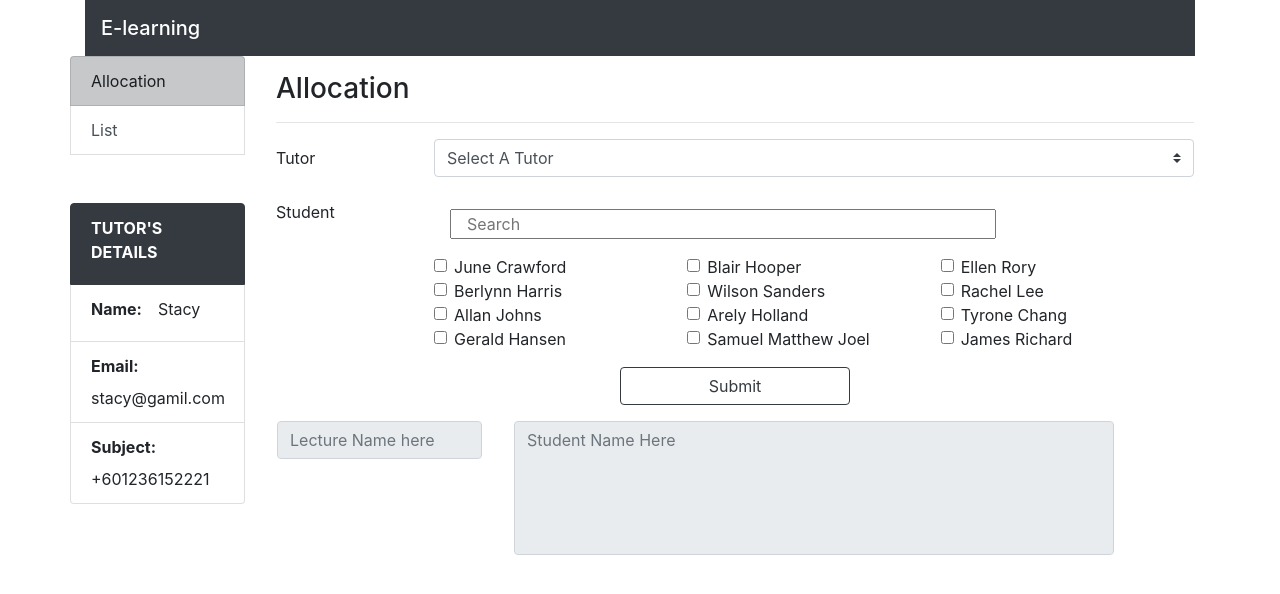
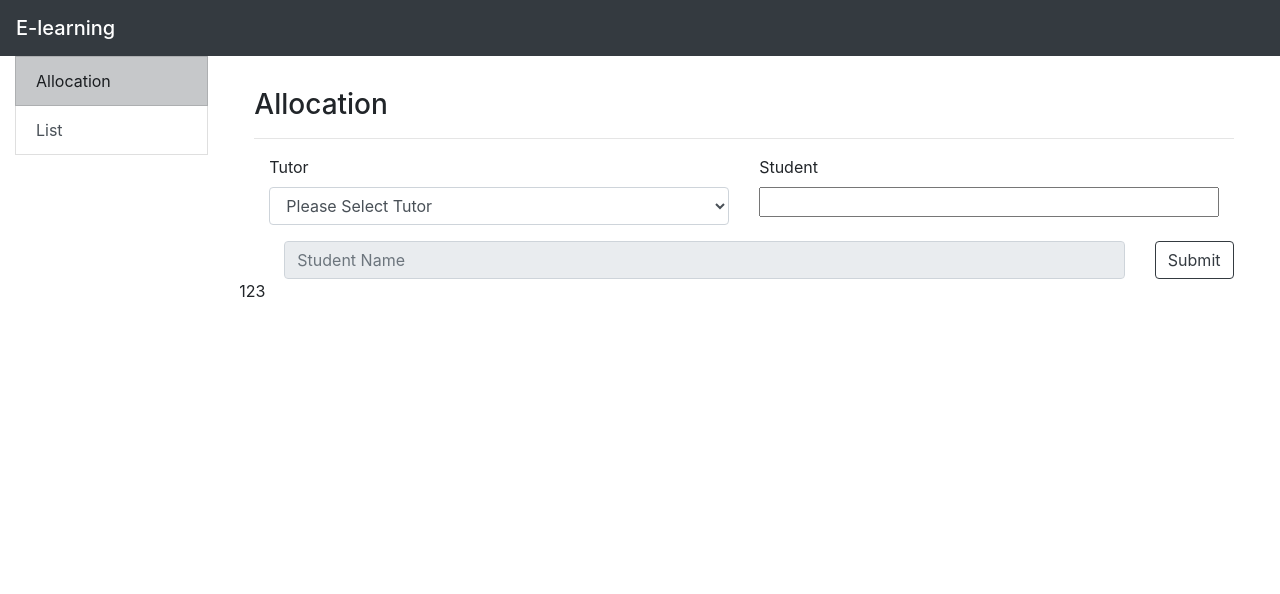
Before and after one commit to chonghow97/AgileProject, a PHP site: page /Admin_dashboard.php in a window 1280 px wide. Shown: the top 594 px of the page. Run offline with PHP 8.4, Linux system fonts and the light colour scheme; data comes from the database, SQL or seed files in the repository.

Commit message:
admin dashboard updated

```diff
--- a/Admin_dashboard.php
+++ b/Admin_dashboard.php
@@ -5,92 +5,59 @@ include './include/header.php';
 $sidebar = ['Allocation','List'];
 $url = ['Admin_dashboard.php','Admin_list.php'];
 $active_index = 0;
-	// if ($_SESSION == null) {
-	// 	echo "getout";
-	// }else{
-	// 	var_dump($_SESSION);
-	// }
 
 ?>
 <style type="text/css">
-	*{
-		/*outline: 1px solid red;*/
-	}
-	#studentOut{
-		resize: none;
-	}
+
 </style>
 
-<div class="row">
+<div class="row container-fluid mx-auto">
 	<div class="list-group col-2">
 		<?php include 'include/sidebar.php'; ?>
 	</div>
-	<div class="col p-3">
+	<div class="col-10 p-3">
+		<div class="container">
+			<p class="test"></p>
 			<h3>Allocation</h3>
 			<hr>
-<?php allocate(); ?>
+			<form class="container">
+				<div class="row">
+					<div class="col-xl-6">
+						<div class="form-group">
 
-		<form action="" method="post">
-			<div class="form-group row">
-				<label for="staticEmail" class="col-sm-2 col-form-label">Tutor</label>
-				<div id="selectTutorOption" class="col-sm-10">
-					<select class="custom-select" name="select_option" id="tutor">
-						<option selected disabled value="">Select A Tutor</option>
-						<?php get_tutor(); ?>
+							<label for="tutor">Tutor</label>
+
+							<select class="form-control" id="tutor">
+								<option hidden>Please Select Tutor</option>
+								<?php get_tutor() ?>
 							</select>
 						</div>
 					</div>
+					<div class="col-xl-6">
+						<label for="student">Student</label>
+						<div class="form-group">
+							<div class="mb-3">
+								<input type="text" name="" class="container-fluid">
+							</div>
 
-			<div class="form-group row ">
-				<label for="staticEmail" class="col-sm-2 col-form-label">Student</label>
-				<div class="col-sm-10">
-					<div class="p-3">
-						<input type="" name="" class="col-9" placeholder="Search" id="search">
-					</div>
-					<!-- checkbox -->
-					<div class="checkbox d-flex flex-wrap" id="student">
-						<?php
-						get_student();
-						?>
-
+							<div class="border pt-2 overflow-auto" style="height: 24rem" id="students">
+								<?php get_student() ?>
 							</div>
 						</div>
 					</div>
-			<div class="text-center">
-				<button type="button" class="btn btn-outline-dark col-3" data-toggle="modal" data-target="#finalCheck">Submit</button>
+					<div class="row container-fluid mx-auto">
+						<div class="col-11">
+							<input class="form-control Stu_display" type="text" placeholder="Student Name" readonly>
 						</div>
-				<!-- Modal -->
-
-<div class="modal fade" id="finalCheck" tabindex="-1" role="dialog" aria-labelledby="exampleModalCenterTitle" aria-hidden="true">
-  <div class="modal-dialog modal-dialog-centered" role="document">
-    <div class="modal-content">
-      <div class="modal-header">
-        <h5 class="modal-title" id="exampleModalLongTitle">Are you Sure To Allocate?</h5>
-        <button type="button" class="close" data-dismiss="modal" aria-label="Close">
-          <span aria-hidden="true">&times;</span>
-        </button>
-      </div>
-      <div class="modal-body" id="finalContent">
-        <small><i>Nothing to Select</i></small>
-      </div>
-      <div class="modal-footer">
-        <button type="button" class="btn btn-outline-dark" data-dismiss="modal">Let me think about it</button>
-        <button type="button" name="allocate" class="btn btn-secondary" id='allocate'>I'm sure</button>
+						<div class="col-1">
+							<button type="button" class="btn btn-outline-dark" id="allocate">Submit</button>
 						</div>
 					</div>
-  </div>
+
 				</div>
 			</form>
-		<fieldset disabled>
-			<div class="row">
-				<div class="text-center p-3 col-3">
-					<input type="text" name="tutor" id="tutorOut" class="form-control" placeholder="Lecture Name here">
 		</div>
-				<div class="text-center p-3 col-8">
-					<textarea class="form-control" name="student" id="studentOut" rows="5" placeholder="Student Name Here"></textarea>
-				</div>
-			</div>
-		</fieldset>
+		<p id="result">123</p>
 	</div>
 </div>
 <?php
@@ -102,106 +69,40 @@ include './include/footer.php';
 		//apperance
 		$("nav:nth(0)").addClass("bg-dark");
 		$("nav:nth(0)>span").addClass("text-white");
+		$(".list-group-item:nth(<?php echo $active_index ?>)").addClass("list-group-item-dark");
 
+		//student
+		$("#students").hide();
+		$("#tutor").change(function () {
+			$("#students").show();
+		});
+		$("#tutor,#students").change(function () {
+			var student = {name:[],id:[]};
+			$(".student:checked").each(function () {
+				student.id.push($(this).val());
+				student.name.push($(this).next().text());
+			})
+			var names = student.name.toString().replace(/,/g, ' | ');
 
-		$(".list-group-item:nth(<?php echo $active_index ?>)").addClass("list-group-item-dark");
-		var TutorName = "";
+			$(".Stu_display").attr("placeholder",names);
 
-		//checkbox verify
-		$(".checkbox,#tutor").change(function (){
-				TutorName = $("#tutor option:selected").text();
-				$("#tutorOut").attr("placeholder", TutorName);
-				var students = [];
+			var allocation = {tutor: $("#tutor option:selected").val(),student:student.id};
 
-				$(".student:checked").each(function (){
-					students.push($(this).next('label').text());
+			console.log(allocation);
+			$("#allocate").click(function () {
+					$.ajax({
+						url:"./include/function.php",
+						method: "POST",
+						data: {allocation: allocation},
+						success: function(data){
+							$('#result').html(data);
+							$(".student:checked").parent().remove();
+						}
 					})
-				$("#studentOut").attr("placeholder", students);
-
-				TutorName = $("#tutorOut").attr("placeholder");
-
-				var content = "<table class='table table-sm'> <thead> <tr> <th scope='col'>Lecture</th> <th scope='col'>Student</th> </tr> </thead> <tbody> <tr> <td>"+TutorName+"</td> <td>"+students+"</td> </tr> </tbody> </table>";
-				finalContent.innerHTML = content;
-				//allocation
-				$("#allocate").click(function (event){
-					//close modal
-					$(this).attr("data-dismiss","modal");
-
-					//post
-					event.preventDefault();
-					if ($('#tutorOut').val() == '')
-					{
-						alert("Please Select Tutor");
-						return false;
-					}
-					else if($('#studentOut').val() == '')
-					{
-						alert("Please Select Student");
-						return false;
-					}
-					else
-					{
-						$('#allocate').attr('disabled', 'disabled');
-						var form_data = $(this).serialize();
-						$.ajax({
-							url:"function.php",
-							method:"POST",
-							data:form_data,
-							success:function(data)
-							{
-								$('#allocate').attr("disabled", "disabled");
-								if(data == 'done')
-								{
-									$("#tutorOut").attr("placeholder", students);
-									$("#studentOut").attr("placeholder", students);
-									$('#allocate')[0].reset();
-									alert('Data Inserted');
-								}
-							}
-						});
-					}
-
 				})
 		})
 
-		// $('#allocate').on('submit', function(event){
-		// 	event.preventDefault();
-		// 	if ($('#tutorOut').val() == '')
-		// 	{
-		// 		alert("Please Select Tutor");
-		// 		return false;
-		// 	}
-		// 	else if($('#studentOut').val() == '')
-		// 	{
-		// 		alert("Please Select Student");
-		// 		return false;
-		// 	}
-		// 	else
-		// 	{
-		// 		$('#allocate').attr('disabled', 'disabled');
-		// 		var form_data = $(this).serialize();
-		// 		$.ajax({
-		// 			url:"function.php",
-		// 			method:"POST",
-		// 			data:form_data,
-		// 			success:function(data)
-		// 			{
-		// 				$('#allocate').attr("disabled", "disabled");
-		// 				if(data == 'done')
-		// 				{
-		// 					$('#student').html('');
-		// 					$('#tutorOut').html('');
-		// 					$('studentOut').html('');
-		// 					$('#allocate')[0].reset();
-		// 					alert('Data Inserted');
-		// 				}
-		// 			}
-		// 		});
-		// 	}
+	});
 
 
-		// });
-
-	});
-
 </script>
--- a/include/footer.php
+++ b/include/footer.php
@@ -1,4 +1,5 @@
-<script src="https://code.jquery.com/jquery-3.4.1.slim.min.js" integrity="sha384-J6qa4849blE2+poT4WnyKhv5vZF5SrPo0iEjwBvKU7imGFAV0wwj1yYfoRSJoZ+n" crossorigin="anonymous"></script>
+<script src="https://ajax.googleapis.com/ajax/libs/jquery/3.4.1/jquery.min.js"></script>
+
 <script src="https://cdn.jsdelivr.net/npm/popper.js@1.16.0/dist/umd/popper.min.js" integrity="sha384-Q6E9RHvbIyZFJoft+2mJbHaEWldlvI9IOYy5n3zV9zzTtmI3UksdQRVvoxMfooAo" crossorigin="anonymous"></script>
 <script src="https://stackpath.bootstrapcdn.com/bootstrap/4.4.1/js/bootstrap.min.js" integrity="sha384-wfSDF2E50Y2D1uUdj0O3uMBJnjuUD4Ih7YwaYd1iqfktj0Uod8GCExl3Og8ifwB6" crossorigin="anonymous"></script>
 
--- a/include/function.php
+++ b/include/function.php
@@ -236,7 +236,7 @@ if ($email === $admin_login_email && $password === $admin_login_password) {
 
 function get_tutor(){
 
-  $query = query("SELECT * FROM tutor");
+  $query = query("SELECT * FROM tutor ORDER BY username");
   confirm($query);
 
     while($row = mysqli_fetch_array($query)){
@@ -253,14 +253,14 @@ echo $tutor_links;
 }
 
 function get_student(){
-  $query = query("SELECT * FROM student");
+  $query = query("SELECT * FROM student ORDER BY username");
   confirm($query);
 
     while($row = mysqli_fetch_array($query)){
 
 $student_links = <<<DELIMETER
 
-<div class="form-check col-lg-4 col-md-6 col-xm-12 checkstudent"> <input class="form-check-input student" type="checkbox" name="checkBoxArray[]" value="{$row["studId"]}" id="{$row["studId"]}"> <label class="form-check-label" for="{$row["studId"]}"> {$row['firstName']}  {$row['lastName']}</label> </div>
+<div class="form-check ml-3 mb-3"> <input class="form-check-input student" type="checkbox" name="checkBoxArray[]" value="{$row["studId"]}" id="{$row["studId"]}"> <label class="form-check-label" for="{$row["studId"]}">{$row['firstName']}  {$row['lastName']}</label> </div>
 DELIMETER;
 
 echo $student_links;
@@ -339,5 +339,15 @@ if ($email === $lecture_login_email && $password === $lecture_login_password) {
 
 }
 
+if(isset($_POST["allocation"])){
+  $student_id = $_POST["allocation"]["student"];
+  $tutor_id = $_POST["allocation"]["tutor"];
+  echo "Tutor id: $tutor_id";
+  echo "<br>student id :";
+  foreach ($student_id as $key => $value) {
+    echo "$value ,";
+  }
+}
+
 
 ?>
--- a/include/header.php
+++ b/include/header.php
@@ -35,7 +35,7 @@ if (!isset($_SESSION['role'])) {
 </head>
 </style>
 
-<body class="container">
+<body>
 	<header>
 			<nav class="navbar navbar-light">
 				<span class="navbar-brand mb-0 h1">E-learning</span>
--- a/include/sidebar.php
+++ b/include/sidebar.php
@@ -1,27 +1,6 @@
 
   <?php
   	foreach ($sidebar as $key => $value) {
-  		echo "<a href='$url[$key]' class='list-group-item list-group-item-action'>$value</a>";
+  		echo "<a href='$url[$key]' class='list-group-item list-group-item-action rounded-0'>$value</a>";
   	}
    ?>
-
-   <div class="mt-5">
-	<?php
-				//lecture details
-	$L_name = "Stacy";
-	$L_Email = "stacy@gamil.com";
-	$L_PhoneNumber = "+601236152221";
-	?>
-	<li class="list-group-item active bg-dark btn-outline-dark"><label class="font-weight-bold pr-3">TUTOR'S DETAILS</label></li>
-	<?php
-	if(1){
-		echo "
-		<li class='list-group-item'><label class='font-weight-bold pr-3'>Name:</label>$L_name</li>
-		<li class='list-group-item'><label class='font-weight-bold pr-3'>Email:</label>$L_Email</li>
-		<li class='list-group-item'><label class='font-weight-bold pr-3'>Subject:</label>$L_PhoneNumber</li>
-		";
-	}else{
-		echo "<li class='list-group-item'><label class='font-weight-bold pr-3'>Unassigned</li>";
-	}
-	?>
-</div>
```
Also changed, not shown: test.php (added, +36 -0 lines), 1 other file. Lines whose indentation alone changed are shown as unchanged.
